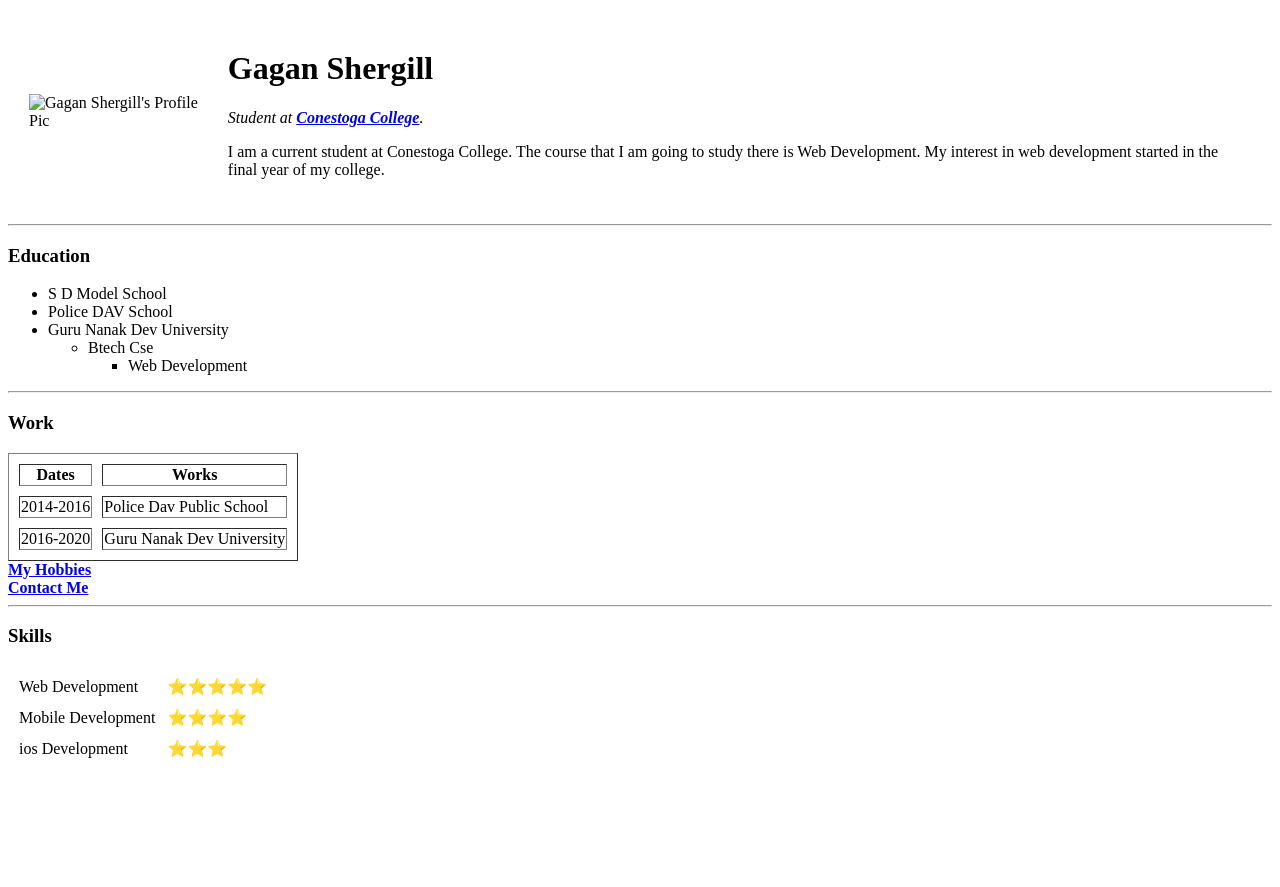
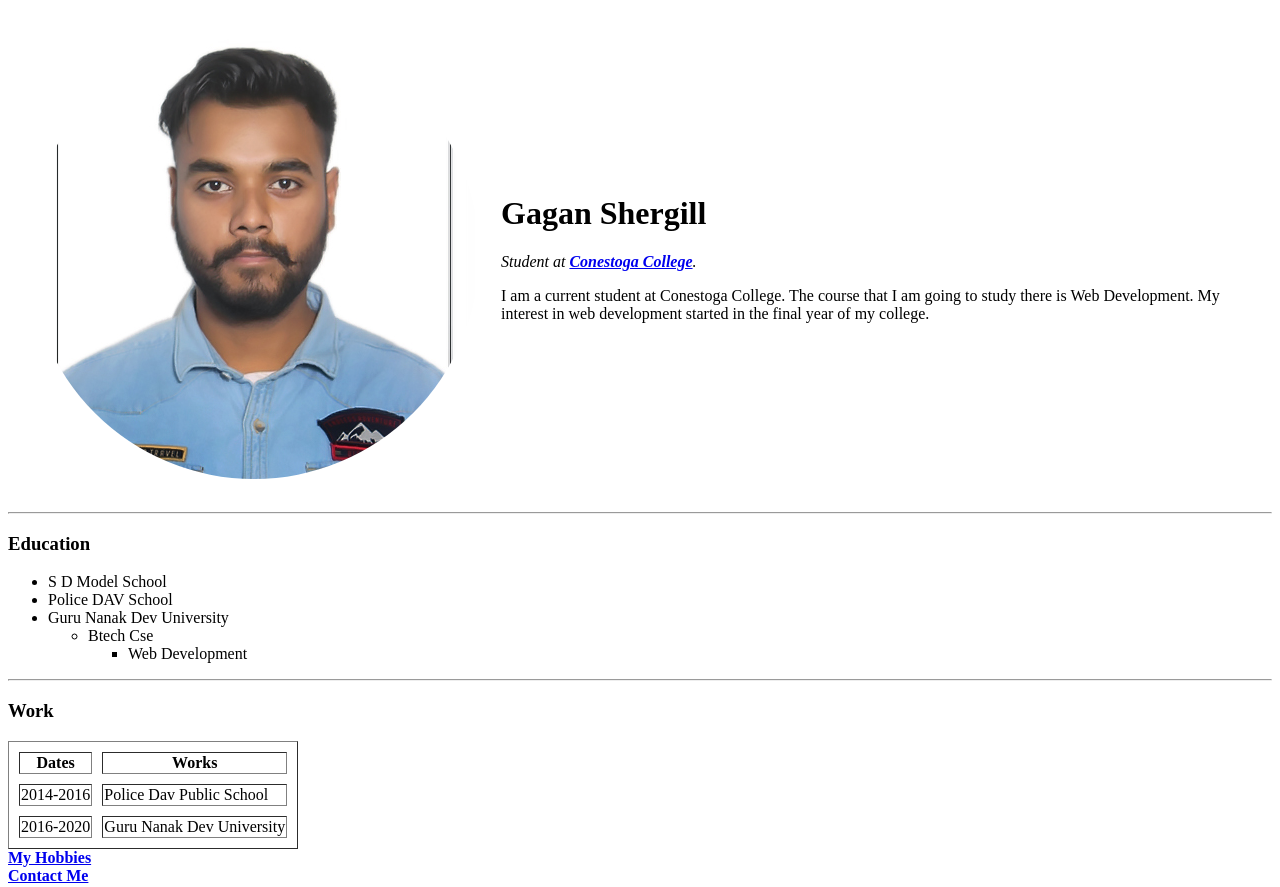
Before and after one commit to Gaganshergill199706/cv, a plain HTML site: page index.html in a window 1280 px wide. Shown: the top 887 px of the page. Before the commit the page ends 800 px from the top, so only its background shows below. Drawn offline with Linux system fonts and the light colour scheme.

Commit message:
Update index.html

```diff
--- a/index.html
+++ b/index.html
@@ -10,7 +10,7 @@
   <table cellspacing="20">
     <tr>
       <td>
-        <img src="images/Gagan.jpg" alt="Gagan Shergill's Profile Pic">
+        <img src="images/Gagan.png" alt="Gagan Shergill's Profile Pic">
       </td>
       <td>
         <h1>Gagan Shergill</h1>
```
